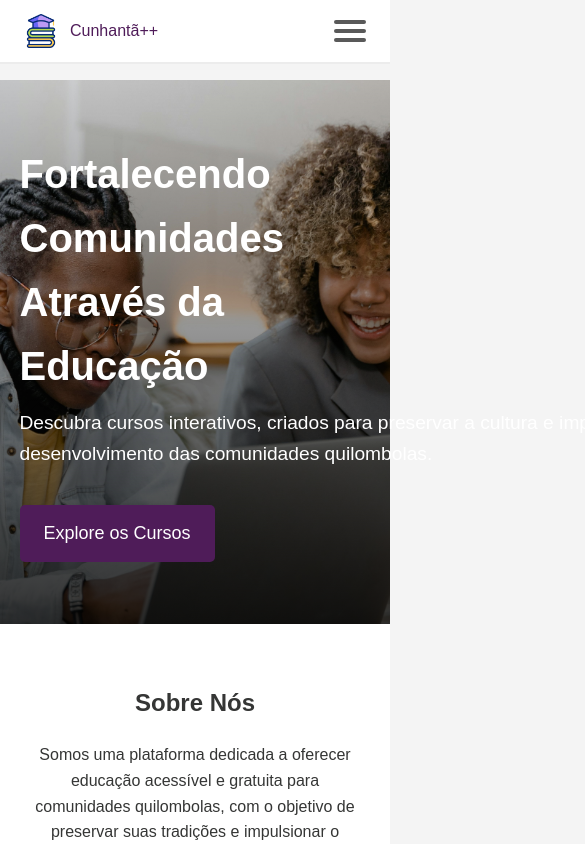
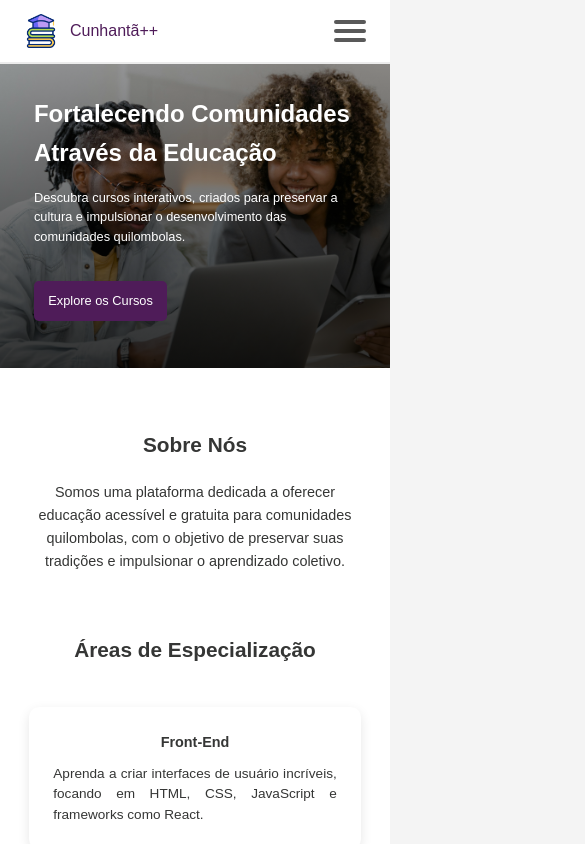
Before and after one commit to EllenCViana/plataforma-cunhanta, a React (Vite) app: page / in a window 390 px wide. Shown: the top 844 px of the page, 585 px wide, since content can reach past the window. Built offline with nearby package versions, Linux system fonts and the light colour scheme; no server answers.

Commit message:
fix: correção da responsividade

```diff
--- a/src/components/HeroSection/HeroSection.styles.js
+++ b/src/components/HeroSection/HeroSection.styles.js
@@ -3,20 +3,33 @@ import styled from "styled-components";
 export const HeroHome = styled.section`
   display: flex;
   align-items: center;
+  justify-content: center;
   height: 34rem;
   background:
-    linear-gradient(rgba(0, 0, 0, 0.074), rgba(0, 0, 0, 0.800)),
+    linear-gradient(rgba(0, 0, 0, 0.3), rgba(0, 0, 0, 0.8)),
     url('/images/hero2.jpg');
   background-size: cover;
   background-position: center;
   margin-top: 5rem;
+  padding: 0 1rem;
+
+  @media (max-width: 768px) {
+    height: 28rem;
+    margin-top: 4rem;
+    padding: 0 1.5rem;
+  }
+
+  @media (max-width: 480px) {
+    height: 20rem;
+    margin-top: 3rem;
+    padding: 0 1rem;
+  }
 
   @media (max-width: 360px) {
-    height: 15rem;
-    margin-top: 4rem;
+    height: 16rem;
+    margin-top: 2rem;
     padding: 0 0.7rem;
   }
-
 `;
 
 export const HeroText = styled.div`
@@ -26,25 +39,54 @@ export const HeroText = styled.div`
     font-size: 2.5rem;
     font-weight: bold;
     color: #fff;
+    margin-bottom: 1rem;
+
+    @media (max-width: 1024px) {
+      font-size: 2rem;
+    }
+
+    @media (max-width: 768px) {
+      font-size: 1.8rem;
+    }
+
+    @media (max-width: 480px) {
+      font-size: 1.5rem;
+    }
 
     @media (max-width: 360px) {
-    width: 17rem;
-    font-size: 1.1rem;
-  }
-
+      font-size: 1.1rem;
+      width: 90%;
+      margin-bottom: 0.4rem;
+      margin-top: 1rem;
+    }
   }
 
   p {
     font-size: 1.2rem;
     margin: 0.6rem 0 2.2rem 0;
-    width: 41.25rem;
+    max-width: 41.25rem;
+    line-height: 1.5;
+
+    @media (max-width: 1024px) {
+      font-size: 1rem;
+      max-width: 35rem;
+    }
+
+    @media (max-width: 768px) {
+      font-size: 0.9rem;
+      max-width: 30rem;
+    }
+
+    @media (max-width: 480px) {
+      font-size: 0.8rem;
+      max-width: 22rem;
+    }
 
     @media (max-width: 360px) {
-    width: 16rem;
-    font-size: 0.8rem;
-    margin: 0.4rem 0 0.7rem 0;
-  }
-
+      font-size: 0.75rem;
+      max-width: 100%;
+      margin: 0;
+    }
   }
 `;
 
@@ -58,16 +100,31 @@ export const HeroButton = styled.a`
   display: inline-block;
   border: none;
   cursor: pointer;
-  transition: background-color 0.3s ease;
+  transition: background-color 0.3s ease, transform 0.2s ease;
 
   &:hover {
     background: #5B2668;
-    text-decoration: none;
+    transform: scale(1.05);
+  }
+
+  @media (max-width: 1024px) {
+    font-size: 1rem;
+    padding: 0.75rem 1.25rem;
+  }
+
+  @media (max-width: 768px) {
+    font-size: 0.9rem;
+    padding: 0.7rem 1rem;
+  }
+
+  @media (max-width: 480px) {
+    font-size: 0.8rem;
+    padding: 0.6rem 0.9rem;
   }
 
   @media (max-width: 360px) {
-  padding: 0.5rem 1rem;
-  font-size: 0.8rem;
+    font-size: 0.75rem;
+    padding: 0.5rem 0.8rem;
+    margin-top: 0.6rem;
   }
-
 `;
--- a/src/pages/Home/Home.jsx
+++ b/src/pages/Home/Home.jsx
@@ -17,7 +17,6 @@ import {
 import Footer from "../../components/Footer/Footer";
 
 const Home = () => {
-
   return (
     <Main>
       <HeroSection
--- a/src/pages/Home/Home.styles.js
+++ b/src/pages/Home/Home.styles.js
@@ -14,6 +14,13 @@ export const Container = styled.div`
   display: flex;
   flex-direction: column;
 
+  @media (max-width: 1024px) {
+    width: 90%;
+  }
+
+  @media (max-width: 768px) {
+    width: 95%;
+  }
 `;
 
 export const Title = styled.h2`
@@ -21,8 +28,20 @@ export const Title = styled.h2`
   margin-bottom: 1.25rem;
   color: #353635;
 
+  @media (max-width: 1024px) {
+    font-size: 1.8rem;
+  }
+
   @media (max-width: 768px) {
     font-size: 1.5rem;
+  }
+
+  @media (max-width: 480px) {
+    font-size: 1.3rem;
+  }
+
+  @media (max-width: 360px) {
+    font-size: 1.2rem;
   }
 `;
 
@@ -38,11 +57,21 @@ export const Paragraph = styled.p`
   margin: 0 auto;
   color: #353635;
 
+  @media (max-width: 1024px) {
+    font-size: 1.1rem;
+  }
+
   @media (max-width: 768px) {
     font-size: 1rem;
   }
 
+  @media (max-width: 480px) {
+    font-size: 0.9rem;
+  }
 
+  @media (max-width: 360px) {
+    font-size: 0.8rem;
+  }
 `;
 
 export const AreasSection = styled.section`
@@ -59,14 +88,22 @@ export const AreaGrid = styled.div`
   margin-top: 1.25rem;
   max-width: 100%;
 
+  @media (max-width: 1024px) {
+    gap: 1.5rem;
+  }
+
+  @media (max-width: 768px) {
+    gap: 1.2rem;
+  }
+
   @media (max-width: 480px) {
     grid-template-columns: 1fr;
+    gap: 1rem;
   }
 
   @media (max-width: 360px) {
-    gap: 1.3rem;
+    gap: 0.8rem;
   }
-
 `;
 
 export const AreaCard = styled.div`
@@ -82,8 +119,21 @@ export const AreaCard = styled.div`
     line-height: 1.5;
     text-align: justify;
     color: #353635;
+
+    @media (max-width: 1024px) {
+      font-size: 0.95rem;
+    }
+
     @media (max-width: 768px) {
       font-size: 0.9rem;
+    }
+
+    @media (max-width: 480px) {
+      font-size: 0.85rem;
+    }
+
+    @media (max-width: 360px) {
+      font-size: 0.8rem;
     }
   }
 `;
@@ -93,8 +143,20 @@ export const TitleCard = styled.h3`
   color: #353635;
   margin-bottom: 0.625rem;
 
+  @media (max-width: 1024px) {
+    font-size: 1.1rem;
+  }
+
   @media (max-width: 768px) {
     font-size: 1rem;
+  }
+
+  @media (max-width: 480px) {
+    font-size: 0.9rem;
+  }
+
+  @media (max-width: 360px) {
+    font-size: 0.8rem;
   }
 `;
 
@@ -112,8 +174,20 @@ export const FAQQuestion = styled.h4`
   color: #353635;
   margin-bottom: 0.3125rem;
 
+  @media (max-width: 1024px) {
+    font-size: 1.2rem;
+  }
+
   @media (max-width: 768px) {
     font-size: 1.1rem;
+  }
+
+  @media (max-width: 480px) {
+    font-size: 1rem;
+  }
+
+  @media (max-width: 360px) {
+    font-size: 0.9rem;
   }
 `;
 
@@ -122,7 +196,19 @@ export const FAQAnswer = styled.p`
   color: #353635;
   margin-top: 0;
 
-  @media (max-width: 768px) {
+  @media (max-width: 1024px) {
     font-size: 1rem;
   }
+
+  @media (max-width: 768px) {
+    font-size: 0.95rem;
+  }
+
+  @media (max-width: 480px) {
+    font-size: 0.9rem;
+  }
+
+  @media (max-width: 360px) {
+    font-size: 0.85rem;
+  }
 `;
```
Also changed, not shown: src/components/HeroSection/HeroSection.jsx (line endings or trailing spaces).
